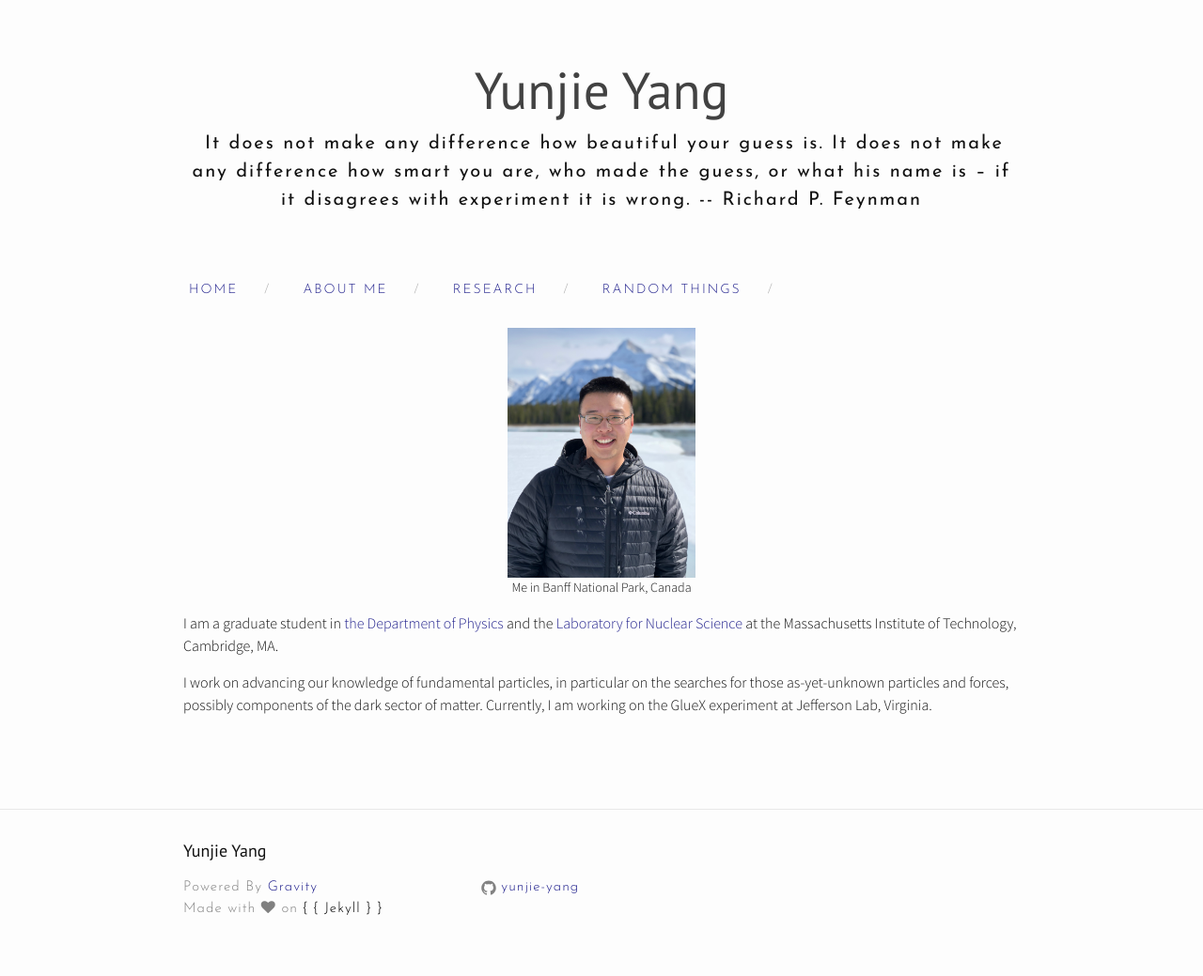
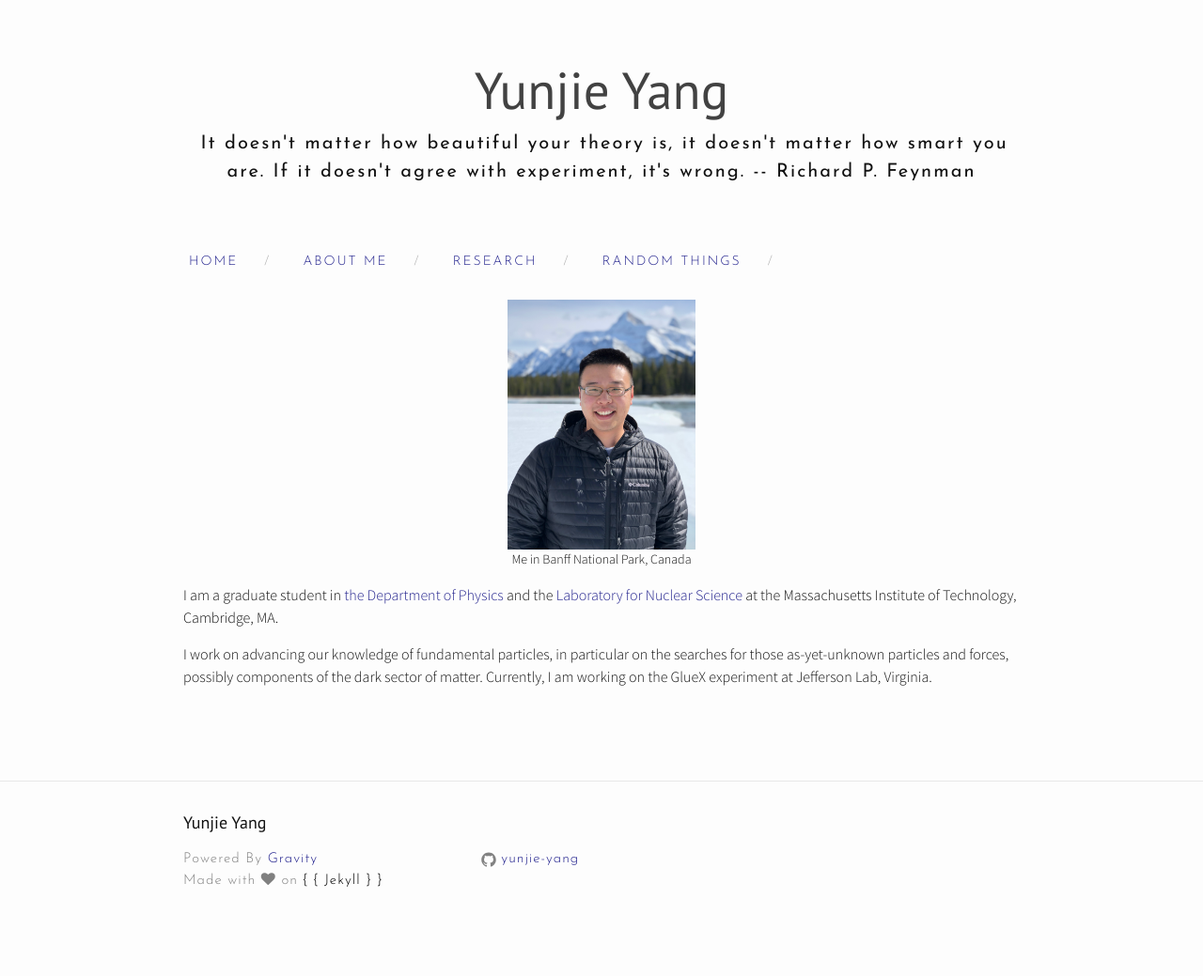
Before and after one commit to yunjie-yang/yunjie-yang.github.io, a Jekyll site: the page built from index.md, in a window 1280 px wide. Shown: the whole page at 94% size. Built offline with Jekyll 4.4.1, drawn with Linux system fonts in a browser that asks for light colours; nearby versions of some CDN libraries; after the commit the page ends 1009 px from its top, so only the background shows below that.

Commit message:
simplified version of the quote

```diff
--- a/_config.yml
+++ b/_config.yml
@@ -8,9 +8,8 @@
 # Site settings
 title: Yunjie Yang
 email: yunjiey@mit.edu
-description: "It does not make any difference how beautiful your guess is.
-It does not make any difference how smart you are, who made the guess, or what his name is
-– if it disagrees with experiment it is wrong. -- Richard P. Feynman"
+description: "It doesn't matter how beautiful your theory is, it doesn't matter how smart you are.
+If it doesn't agree with experiment, it's wrong. -- Richard P. Feynman"
 baseurl: "" # the subpath of your site, e.g. /blog
 url: "http://yunjie-yang.github.io/" # the base hostname & protocol for your site
 github_username:  yunjie-yang
```
